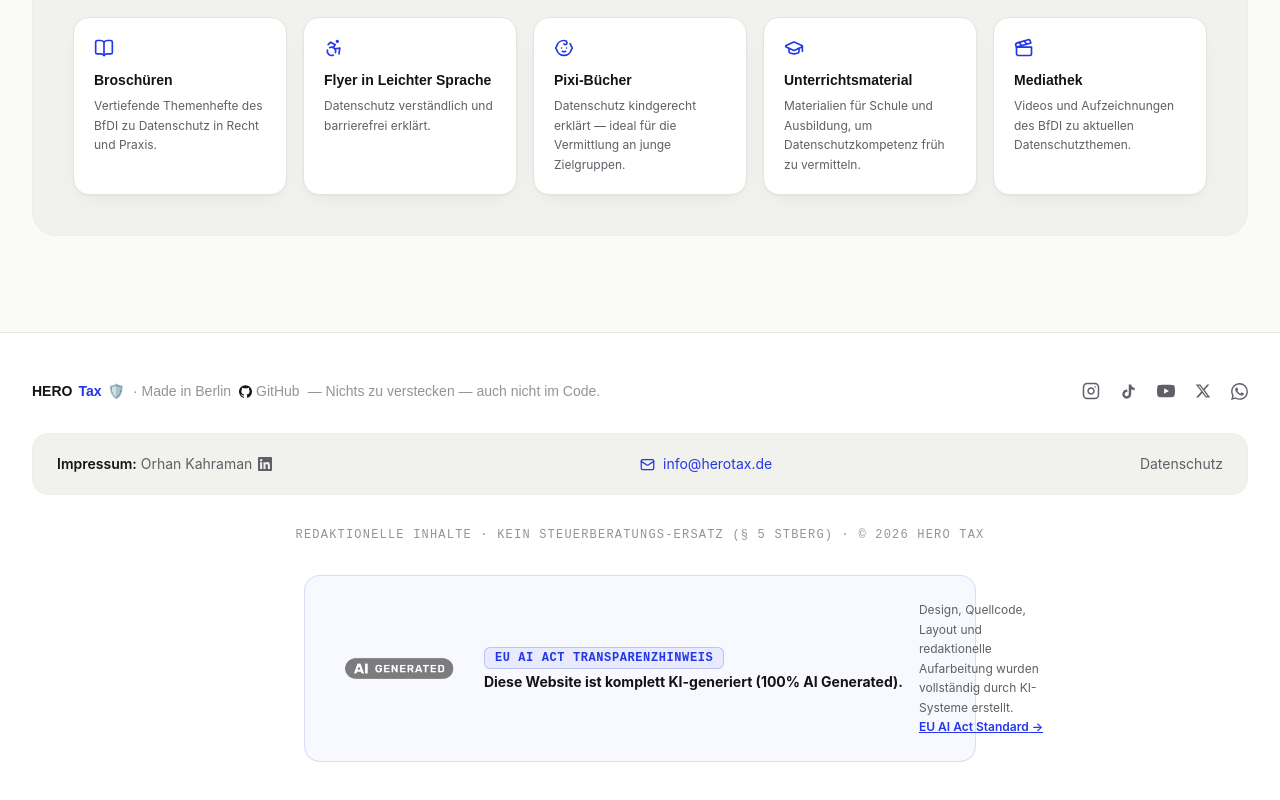
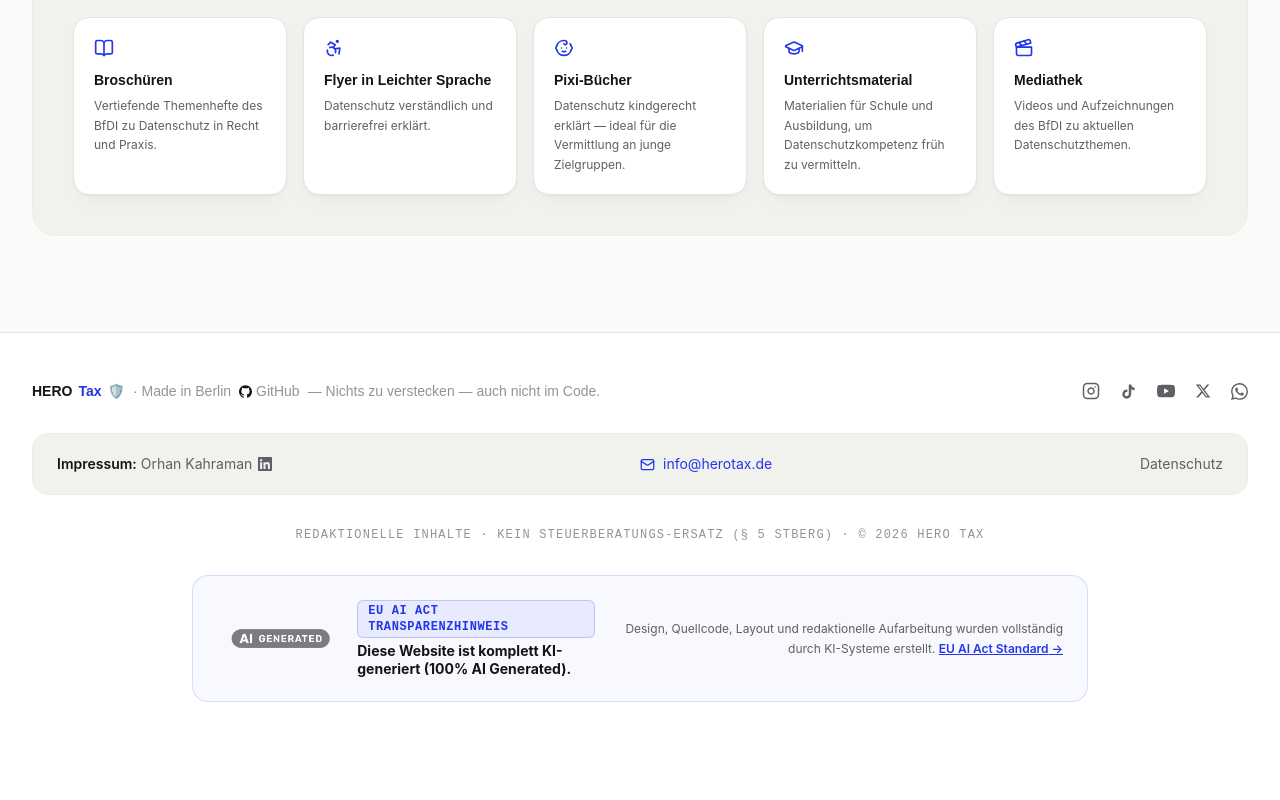
Before and after one commit to OrhanHero/herotax, a React (Vite) app: page / in a window 1280 px wide. Shown: the part 10456-11256 px from the top of the page. After the commit the page ends 11206 px from the top, so only its background shows below. Built offline with nearby package versions, Linux system fonts and the light colour scheme; no server answers.

Commit message:
fix(ui): Fix flex container overflow in AILabel component and widen footer max-width

```diff
--- a/src/components/atoms/AILabel.jsx
+++ b/src/components/atoms/AILabel.jsx
@@ -8,22 +8,23 @@ export default function AILabel() {
 
   return (
     <div
-      className="flex flex-col sm:flex-row items-center justify-between gap-4 p-5 sm:p-6 rounded-2xl border text-center sm:text-left transition-colors duration-200"
+      className="rounded-2xl p-5 sm:p-6 border transition-colors duration-200 overflow-hidden"
       style={{
         backgroundColor: "rgba(35, 55, 232, 0.03)",
         borderColor: "rgba(35, 55, 232, 0.15)",
       }}
       dir={isRTL ? "rtl" : "ltr"}
     >
-      <div className="flex flex-col sm:flex-row items-center gap-4 shrink-0">
-        {/* Offizielles EU AI-Generated Icon */}
+      <div className="flex flex-col lg:flex-row items-start lg:items-center justify-between gap-5">
+        {/* Links: Logo & Titel */}
+        <div className="flex items-center gap-3.5 min-w-0">
           <img
             src={aiGeneratedIcon}
             alt="EU AI Generated Content Label"
-          style={{ height: "44px", width: "auto" }}
+            style={{ height: "40px", width: "auto" }}
             className="shrink-0"
           />
-        <div className="flex flex-col items-center sm:items-start">
+          <div className="min-w-0">
             <span
               className="inline-block text-xs font-bold uppercase tracking-wider px-2.5 py-0.5 rounded-md mb-1"
               style={{ ...fontMono, backgroundColor: T.blueDim, color: T.blue, border: `1px solid ${T.blueBorder}` }}
@@ -36,18 +37,20 @@ export default function AILabel() {
           </div>
         </div>
 
-      <div className="text-xs max-w-md leading-relaxed" style={{ color: T.muted }}>
-        {t("ai_label.detail")}{" "}
+        {/* Rechts: Detail-Text */}
+        <div className="text-xs leading-relaxed lg:text-right lg:max-w-md" style={{ color: T.muted }}>
+          <span>{t("ai_label.detail")}</span>{" "}
           <a
             href="https://digital-strategy.ec.europa.eu/en/policies/eu-icons-labelling-ai-generated-content"
             target="_blank"
             rel="noopener noreferrer"
-          className="font-semibold underline hover:opacity-70 whitespace-nowrap"
+            className="font-semibold underline hover:opacity-70 inline-block whitespace-nowrap"
             style={{ color: T.blue }}
           >
             {t("ai_label.link")} →
           </a>
         </div>
       </div>
+    </div>
   );
 }
--- a/src/components/sections/Footer.jsx
+++ b/src/components/sections/Footer.jsx
@@ -97,7 +97,7 @@ const Footer = () => {
           {t("footer.legal")}
         </p>
 
-        <div className="mt-8 max-w-2xl mx-auto">
+        <div className="mt-8 max-w-4xl mx-auto">
           <AILabel />
         </div>
       </div>
```
Lines whose indentation alone changed are shown as unchanged.
